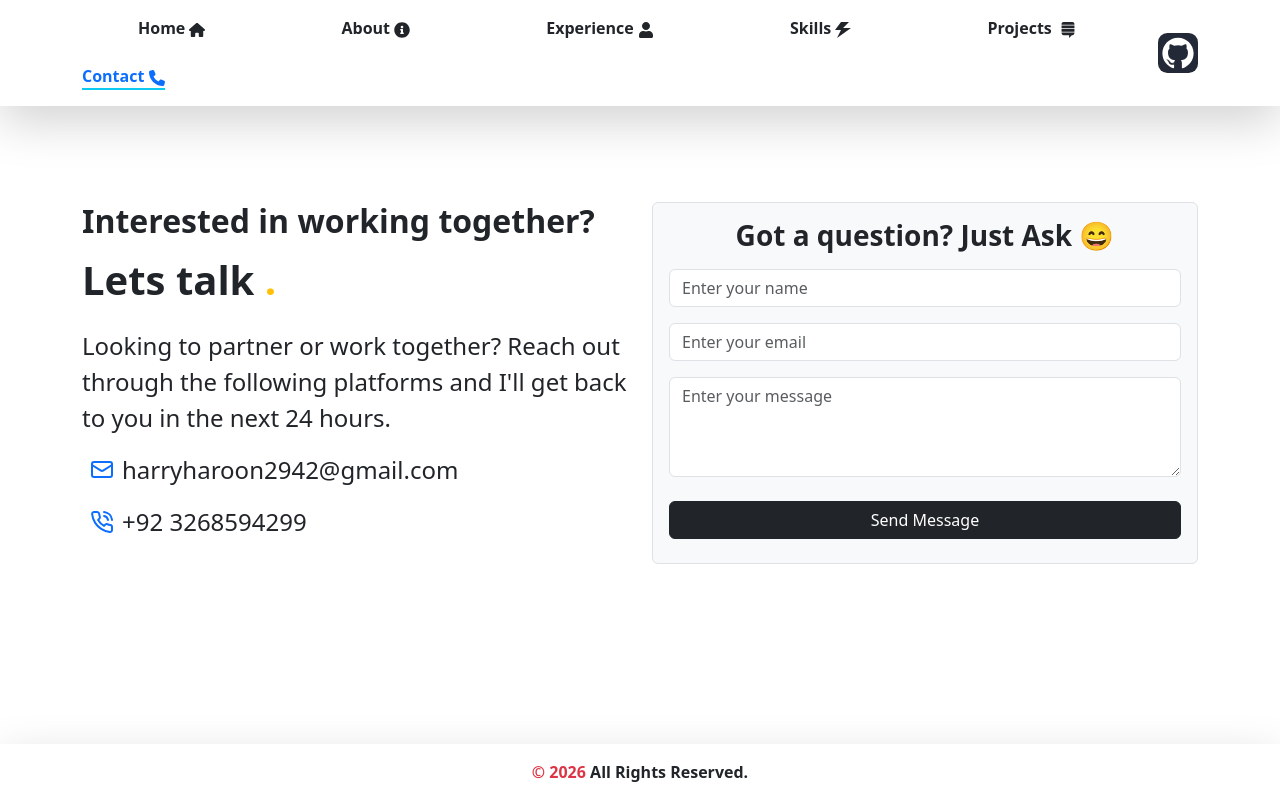
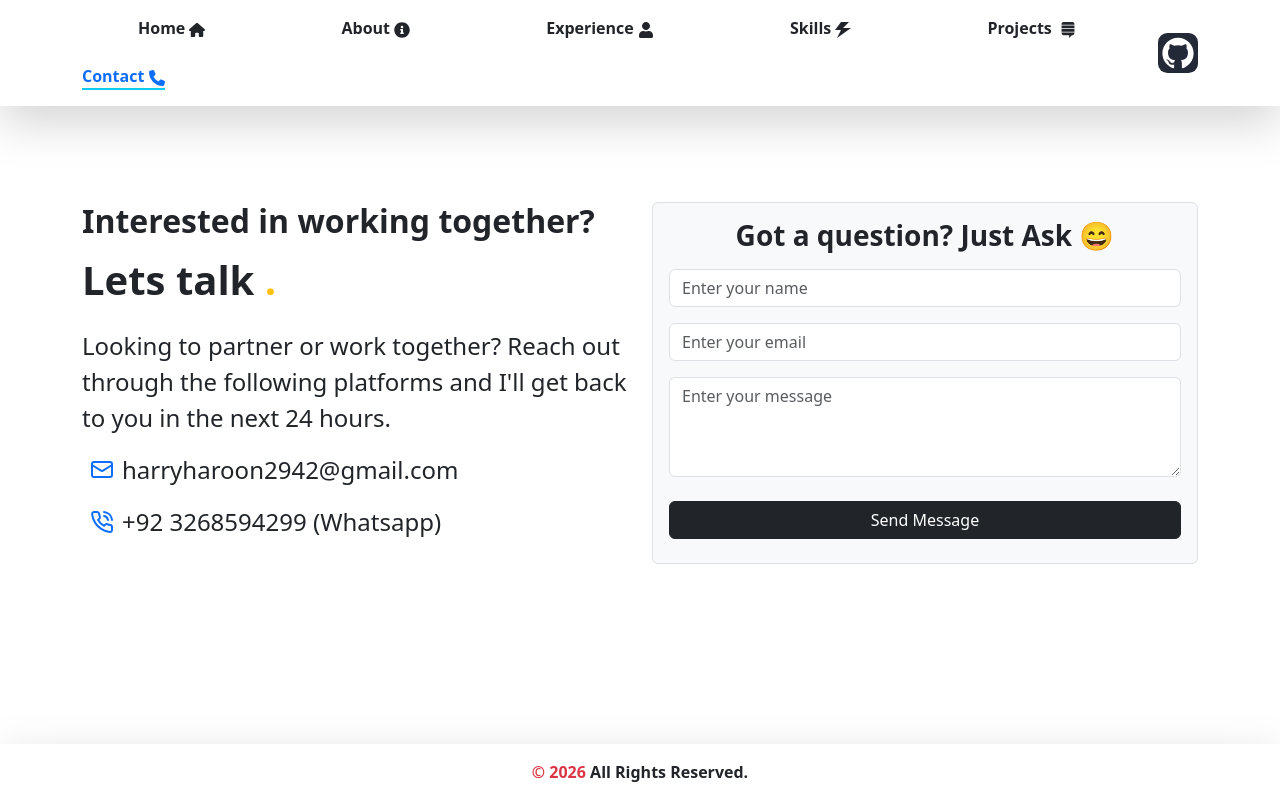
Before and after one commit to haroonbitknox-debug/haroon_portfolio, a React (Vite) app: page /contact in a window 1280 px wide. Built offline with nearby package versions, Linux system fonts and the light colour scheme.

Commit message:
final updates

```diff
--- a/src/components/pages/Contact.jsx
+++ b/src/components/pages/Contact.jsx
@@ -32,7 +32,7 @@ function Contact() {
       {/* Phone */}
       <div className="d-flex align-items-center">
         <svg xmlns="http://www.w3.org/2000/svg" width="24" height="24" viewBox="0 0 24 24" fill="none" stroke="currentColor" stroke-width="2" stroke-linecap="round" stroke-linejoin="round"  className="text-primary mx-2 lucide lucide-phone-call " > <path d="M22 16.92v3a2 2 0 0 1-2.18 2 19.79 19.79 0 0 1-8.63-3.07 19.5 19.5 0 0 1-6-6 19.79 19.79 0 0 1-3.07-8.67A2 2 0 0 1 4.11 2h3a2 2 0 0 1 2 1.72 12.84 12.84 0 0 0 .7 2.81 2 2 0 0 1-.45 2.11L8.09 9.91a16 16 0 0 0 6 6l1.27-1.27a2 2 0 0 1 2.11-.45 12.84 12.84 0 0 0 2.81.7A2 2 0 0 1 22 16.92z"></path> <path d="M14.05 2a9 9 0 0 1 8 7.94"></path> <path d="M14.05 6A5 5 0 0 1 18 10"></path> </svg>
-        <p className="mb-0 fs-4">+92 3268594299</p>
+        <p className="mb-0 fs-4">+92 3268594299 (Whatsapp)</p>
       </div>
     </div>
 
--- a/src/components/pages/Resume.jsx
+++ b/src/components/pages/Resume.jsx
@@ -1,6 +1,6 @@
-import bitknox from '../../../public/bit_intern.png'
-import bits from '../../../public/bits.pdf'
-import bano_qabil from '../../../public/bano_qabil.png'
+import '../../../public/bitknox.PNG'
+import '../../../public/bits.pdf'
+import '../../../public/bano_qabil.png'
 function Resume() {
   return (
 
@@ -12,7 +12,7 @@ function Resume() {
     <div className="col-12 col-sm-6 col-lg-4">
       <div className="card h-100 shadow-sm border-0 bg-dark text-white">
         <img
-          src={bitknox}
+          src="/bitknox.PNG"
           className="card-img-top "
           alt="Bitknox"
           style={{ height: "80%", objectFit: "cover" }}
@@ -34,7 +34,7 @@ function Resume() {
     <div className="col-12 col-sm-6 col-lg-4">
       <div className="card h-100 shadow-sm border-0 bg-dark text-white">
         <img
-          src={bano_qabil}
+          src="/bano_qabil.png"
           className="card-img-top p-1"
           alt="Bano Qabil"
           style={{ height: "80%", objectFit: "cover" }}
@@ -56,7 +56,7 @@ function Resume() {
     <div className="col-12 col-sm-6 col-lg-4">
       <div className="card h-100 shadow-sm border-0 bg-dark text-white">
         <iframe
-          src={bits}
+          src="/bits.pdf"
           title="BITS Document"
           className="card-img-top p-1"
           style={{ height: "80%", width: "100%", border: "none" }}
```
Also changed, not shown: public/bitknox.PNG (renamed from public/bit_intern.PNG).
